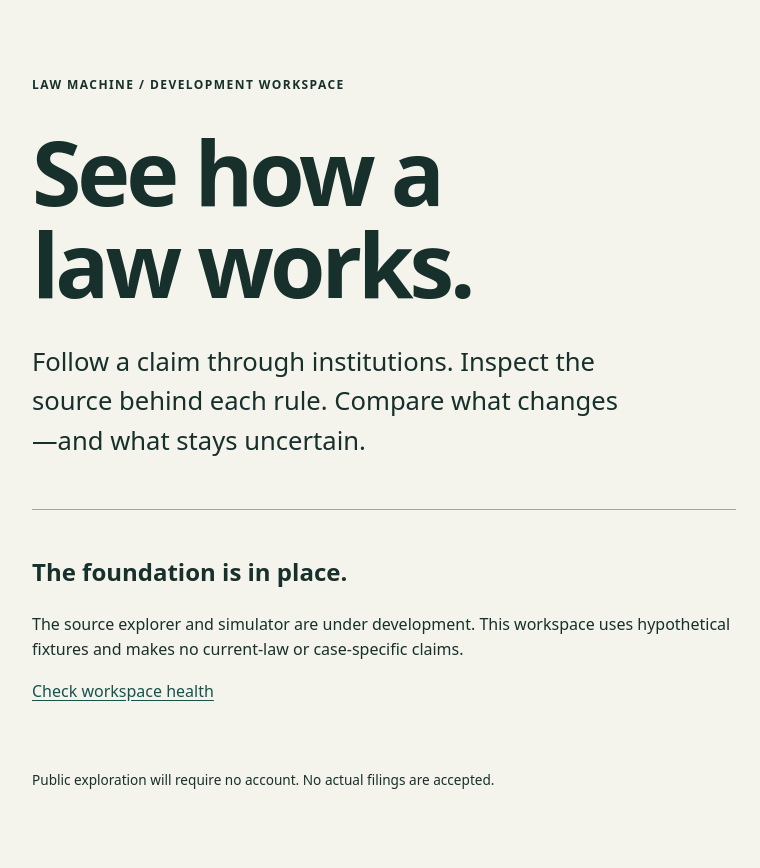
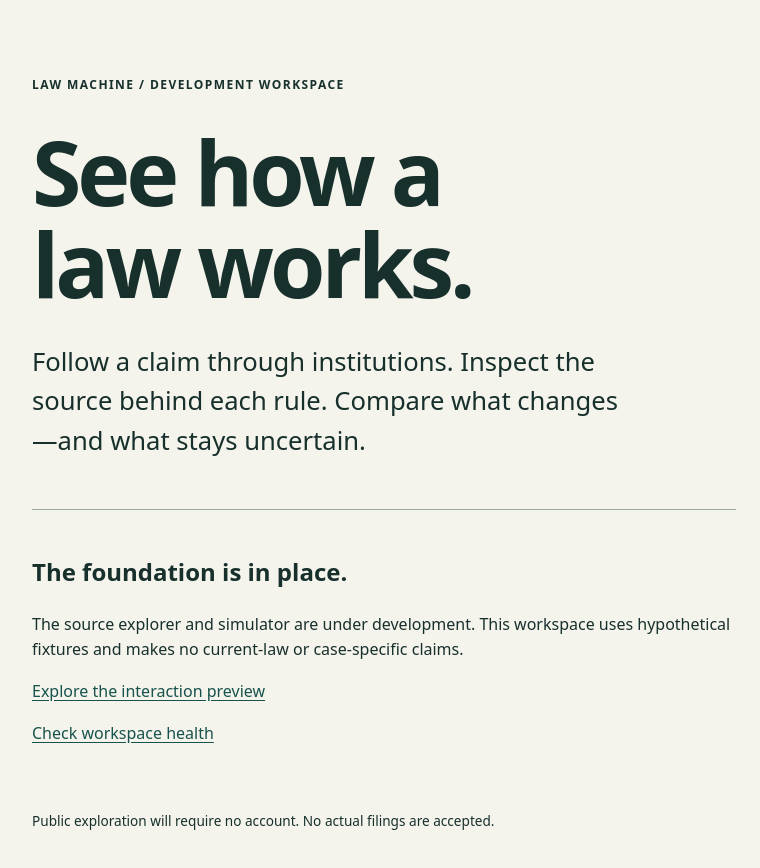
Before and after one commit to neophilism/Law-Machine, a Next.js app in the folder apps/web/: page / in a window 1280 px wide. Shown: the top 868 px of the page, without its empty margins (64-824 px from the left). Built offline with nearby package versions, Linux system fonts and the light colour scheme.

Commit message:
LM-005: make the accessible interaction preview discoverable from the shell

```diff
--- a/apps/web/app/page.tsx
+++ b/apps/web/app/page.tsx
@@ -1,3 +1,3 @@
 export default function Home() {
-  return <main id="main"><p className="eyebrow">LAW MACHINE / DEVELOPMENT WORKSPACE</p><h1>See how a law works.</h1><p className="intro">Follow a claim through institutions. Inspect the source behind each rule. Compare what changes—and what stays uncertain.</p><section aria-labelledby="status"><h2 id="status">The foundation is in place.</h2><p>The source explorer and simulator are under development. This workspace uses hypothetical fixtures and makes no current-law or case-specific claims.</p><a href="/api/health">Check workspace health</a></section><footer>Public exploration will require no account. No actual filings are accepted.</footer></main>;
+  return <main id="main"><p className="eyebrow">LAW MACHINE / DEVELOPMENT WORKSPACE</p><h1>See how a law works.</h1><p className="intro">Follow a claim through institutions. Inspect the source behind each rule. Compare what changes—and what stays uncertain.</p><section aria-labelledby="status"><h2 id="status">The foundation is in place.</h2><p>The source explorer and simulator are under development. This workspace uses hypothetical fixtures and makes no current-law or case-specific claims.</p><p><a href="/design">Explore the interaction preview</a></p><a href="/api/health">Check workspace health</a></section><footer>Public exploration will require no account. No actual filings are accepted.</footer></main>;
 }
```
